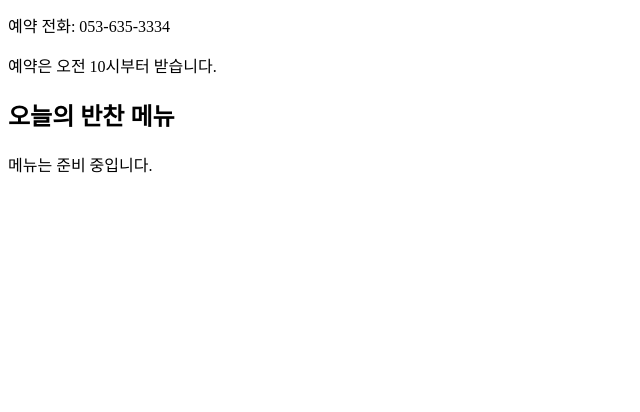
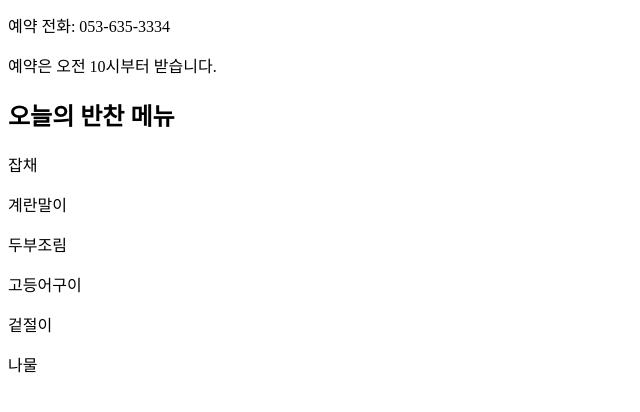
Before and after one commit to kimteahwan0049-beep/minseok-banchan, a plain HTML site: page index.html in a window 1280 px wide. Shown: the part 116-528 px from the top of the page, without its empty margins (0-640 px from the left). Drawn offline with Linux system fonts and the light colour scheme.

Commit message:
Update index.html

```diff
--- a/index.html
+++ b/index.html
@@ -11,6 +11,11 @@
 <p>예약 전화: 053-635-3334</p>
 <p>예약은 오전 10시부터 받습니다.</p>
  <h2>오늘의 반찬 메뉴</h2>
-  <p>메뉴는 준비 중입니다.</p>
+ <p>잡채</p>
+<p>계란말이</p>
+<p>두부조림</p>
+<p>고등어구이</p>
+<p>겉절이</p>
+<p>나물</p>
 </body>
 </html>
```
